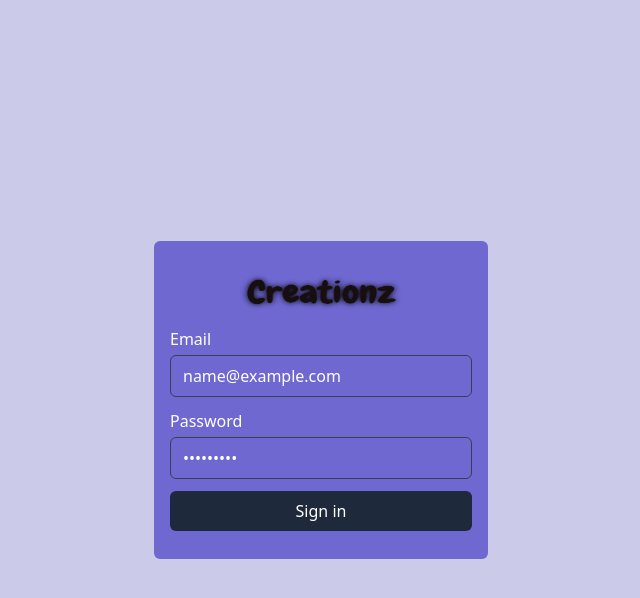
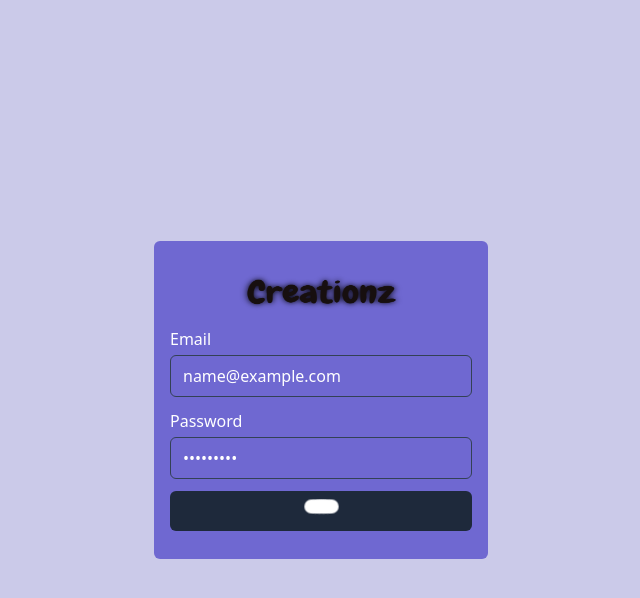
Before and after one commit to lexbanzonjr/creationz, a React (Create React App) app: page /admin/login in a window 1280 px wide. Both pictures are taken after typing "name@example.com", "Sample123" into the empty fields and a click on the button "Sign in". Shown: the top 598 px of the page, without its empty margins (319-959 px from the left). Built offline with nearby package versions, Linux system fonts and the light colour scheme; no server answers.

Commit message:
Add react-spinner and added in a Loader

```diff
--- a/package.json
+++ b/package.json
@@ -20,6 +20,7 @@
     "react-redux": "^9.1.2",
     "react-router-dom": "^6.26.0",
     "react-scripts": "5.0.1",
+    "react-spinners": "^0.14.1",
     "typescript": "^4.9.5",
     "web-vitals": "^2.1.4"
   },
--- a/src/store/Reducers/authReducer.ts
+++ b/src/store/Reducers/authReducer.ts
@@ -8,6 +8,7 @@ export const admin_login = createAsyncThunk(
       const { data } = await api.post("/admin-login", info, {
         withCredentials: true,
       });
+      console.log(data);
     } catch (error: any) {
       console.error(error.response.data);
     }
@@ -23,7 +24,11 @@ export const authReducer = createSlice({
     userInfo: "",
   },
   reducers: {},
-  extraReducers: () => {},
+  extraReducers: (builder) => {
+    builder.addCase(admin_login.pending, (state, { payload }) => {
+      state.loader = true;
+    });
+  },
 });
 
 export default authReducer.reducer;
--- a/src/views/auth/AdminLogin.tsx
+++ b/src/views/auth/AdminLogin.tsx
@@ -1,9 +1,12 @@
 import { useState } from "react";
 import { admin_login } from "../../store/Reducers/authReducer";
 import { useAppDispatch } from "../../store/hook";
+import { PropagateLoader } from "react-spinners";
+import { useSelector } from "react-redux";
 
 const AdminLogin = () => {
   const dispatch = useAppDispatch();
+  const { loader } = useSelector((state: any) => state.auth);
 
   const [state, setState] = useState({
     email: "",
@@ -20,6 +23,14 @@ const AdminLogin = () => {
   const submit = (e: React.FormEvent<HTMLFormElement>) => {
     e.preventDefault();
     dispatch(admin_login(state));
+  };
+
+  const overrideStyle = {
+    display: "flex",
+    margin: "0 auto",
+    height: "24px",
+    justifyContent: "center",
+    alignItem: "center",
   };
 
   return (
@@ -65,8 +76,15 @@ const AdminLogin = () => {
               />
             </div>
 
-            <button className="bg-slate-800 w-full hover:shadow-blue-300/50 hover:shadow-lg text-white rounded-md px-7 py-2 mb-3">
-              Sign in
+            <button
+              disabled={loader ? true : false}
+              className="bg-slate-800 w-full hover:shadow-blue-300/50 hover:shadow-lg text-white rounded-md px-7 py-2 mb-3"
+            >
+              {loader ? (
+                <PropagateLoader color="#fff" cssOverride={overrideStyle} />
+              ) : (
+                "Sign in"
+              )}
             </button>
           </form>
         </div>
```
Also changed, not shown: 1 other file (tests, documents, lock files or other folders).
